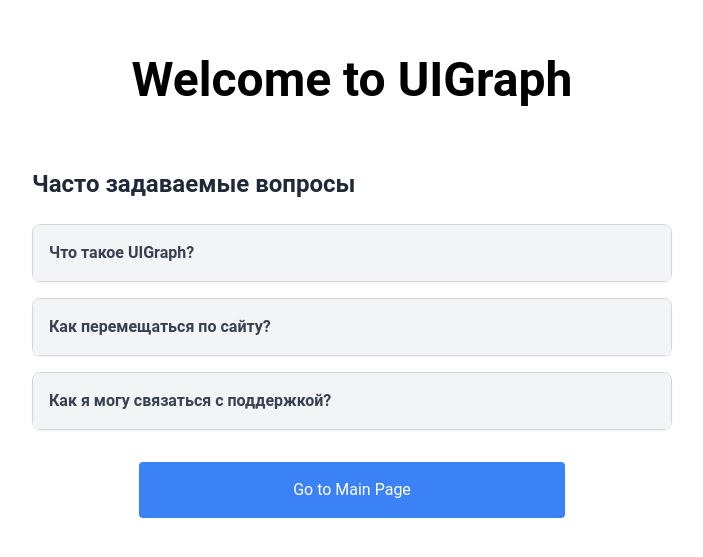
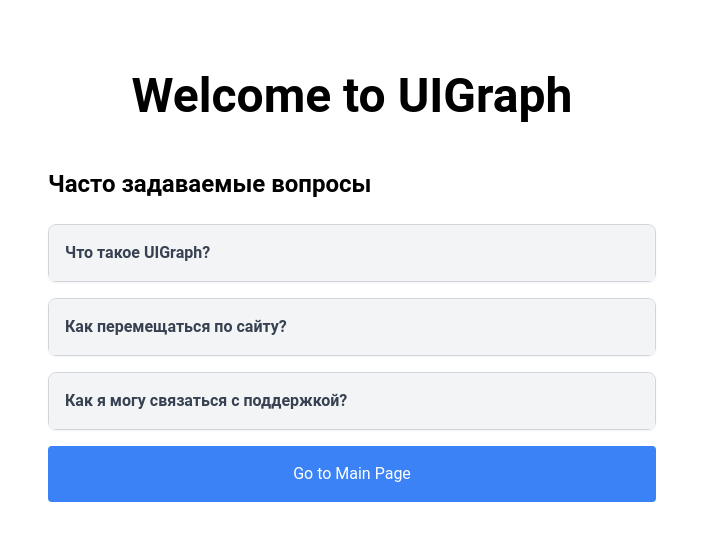
Before and after one commit to Tim-Elesh/Parser-Front-, a React app: page / in a window 1280 px wide. Shown: the part 113-670 px from the top of the page, without its empty margins (288-991 px from the left). Built offline with nearby package versions, Linux system fonts and the light colour scheme; the HTML template or start-up script is replaced by a standard one.

Commit message:
code for prod v1.02.I fixed issues with dark theme and make button width similiar to FAQ component elements

```diff
--- a/src/components/FAQ.tsx
+++ b/src/components/FAQ.tsx
@@ -1,5 +1,6 @@
 import React, { useState } from 'react';
-import { useStore } from '../store/store';  // Добавлено для доступа к теме
+import { useStore } from '../store/store';
+import { Link } from 'react-router-dom';
 
 type FAQItem = {
   question: string;
@@ -21,17 +22,17 @@ const faqData: FAQItem[] = [
   },
 ];
 
-const Faq: React.FC = () => {
+const FAQ: React.FC = () => {
   const [expandedIndex, setExpandedIndex] = useState<number | null>(null);
-  const theme = useStore((state: { theme: string }) => state.theme);  // Получаем текущую тему
+  const theme = useStore((state: { theme: string }) => state.theme);
 
   const toggleExpanded = (index: number) => {
     setExpandedIndex(expandedIndex === index ? null : index);
   };
 
   return (
-    <div className="max-w-2xl mx-auto p-4">
-      <h2 className={`text-2xl font-semibold mb-6 ${theme === 'dark' ? 'text-gray-100' : 'text-gray-800'}`}>
+    <div className="max-w-2xl w-full px-4 mx-auto">
+      <h2 className={`text-xl md:text-2xl font-semibold mb-6 ${theme === 'dark' ? 'text-white' : 'text-black'}`}>
         Часто задаваемые вопросы
       </h2>
       {faqData.map((item, index) => (
@@ -51,8 +52,11 @@ const Faq: React.FC = () => {
           </div>
         </div>
       ))}
+          <Link to="/main" className="flex w-full items-center text-center justify-center px-4 py-4 mt-4 bg-blue-500 text-white  rounded hover:bg-blue-600 duration-300">
+            Go to Main Page
+          </Link>
     </div>
   );
 };
 
-export default Faq;
+export default FAQ;
--- a/src/pages/HomePage.tsx
+++ b/src/pages/HomePage.tsx
@@ -1,16 +1,15 @@
-import { Link } from 'react-router-dom';
-import FAQComponent from '../components/FAQ'; // Make sure to update the path as needed
+import FAQComponent from '../components/FAQ';
+import { useStore } from '../store/store';
 
 const HomePage = () => {
+    const theme = useStore((state: { theme: any; }) => state.theme);
+
     return (
-        <div className={`flex w-full flex-col items-center justify-center h-screen dark:bg-black dark:text-white light:bg-gray-100 light:text-black`}>
-            <h1 className="text-5xl font-bold mb-4">Welcome to UIGraph</h1>
-            <div className="mt-8 w-full px-4">
+        <div className={`flex w-full flex-col items-center justify-center min-h-screen ${theme === 'dark' ? 'bg-black text-white' : 'bg-white text-black'}`}>
+            <h1 className="text-3xl md:text-5xl font-bold mb-4">Welcome to UIGraph</h1>
+            <div className="max-w-2xl w-full mx-auto mt-8 px-4">
                 <FAQComponent />
             </div>
-            <Link to="/main" className="px-4 py-4 w-1/3 bg-blue-500 text-white text-center rounded hover:bg-blue-600 duration-300">
-                Go to Main Page
-            </Link>
         </div>
     );
 };
```
